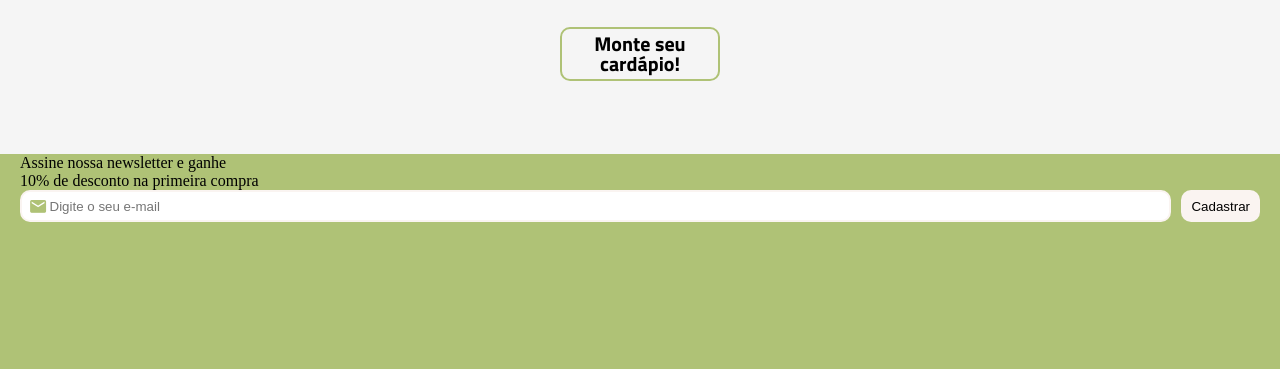
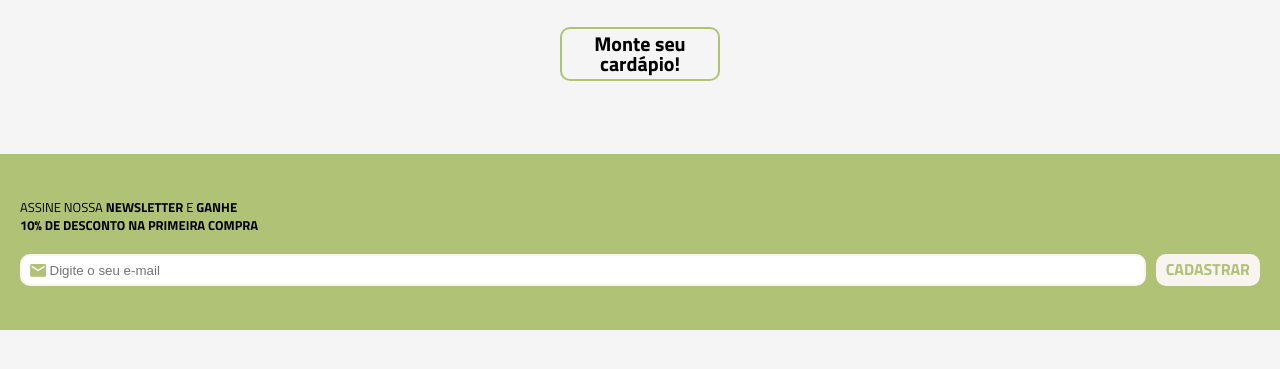
Before and after one commit to jpdelpintor/Calculadora-nutricional, a plain HTML site: page index.html in a window 1280 px wide. Shown: the part 615-984 px from the top of the page. After the commit the page ends 945 px from the top, so only its background shows below. Drawn offline with Linux system fonts and the light colour scheme.

Commit message:
section2 finalizada

```diff
--- a/estilos/style.css
+++ b/estilos/style.css
@@ -308,9 +308,24 @@ strong{
 
 }
 #section2{
+    display: flex;
+    flex-flow: column nowrap;
+    align-items: stretch;
+    justify-content: center;
     background-color: var(--cor1);
-    height: 30vh;
+    height: 22vh;
     padding: 0px 20px;
+
+}
+#section2 > p{
+    margin-bottom: 20px;
+    font-weight: 400;
+    font-family: var(--font);
+    font-size: 13px;
+    text-transform: uppercase;
+    line-height: 18px;
+    letter-spacing: 0px;
+    color: black;
 }
 #estiloForm{
     display: flex;
@@ -323,8 +338,17 @@ strong{
     border: 0px;
     border-radius: 10px;
     padding: 0px 10px;
+    font-family: var(--font);
+    font-size: 16px;
+    font-weight: 700;
+    text-transform: uppercase;
+    color: var(--cor1);
+    line-height: 13.3px;
+    letter-spacing: 0px;
+    cursor: pointer;
 
 }
+
 #estiloForm > .campo{
     flex: 1 0 auto;
 }
--- a/index.html
+++ b/index.html
@@ -70,8 +70,8 @@
         </section>
         <section id="section2" class="section">
             <p>
-                Assine nossa newsletter e ganhe <br>
-                10% de desconto na primeira compra
+                Assine nossa <strong>newsletter</strong> e <strong>ganhe</strong> <br>
+                <strong>10% de desconto na primeira compra</strong>
             </p>
             <form action="#" method="get" autocomplete="on">
                 <div id="estiloForm">
```
